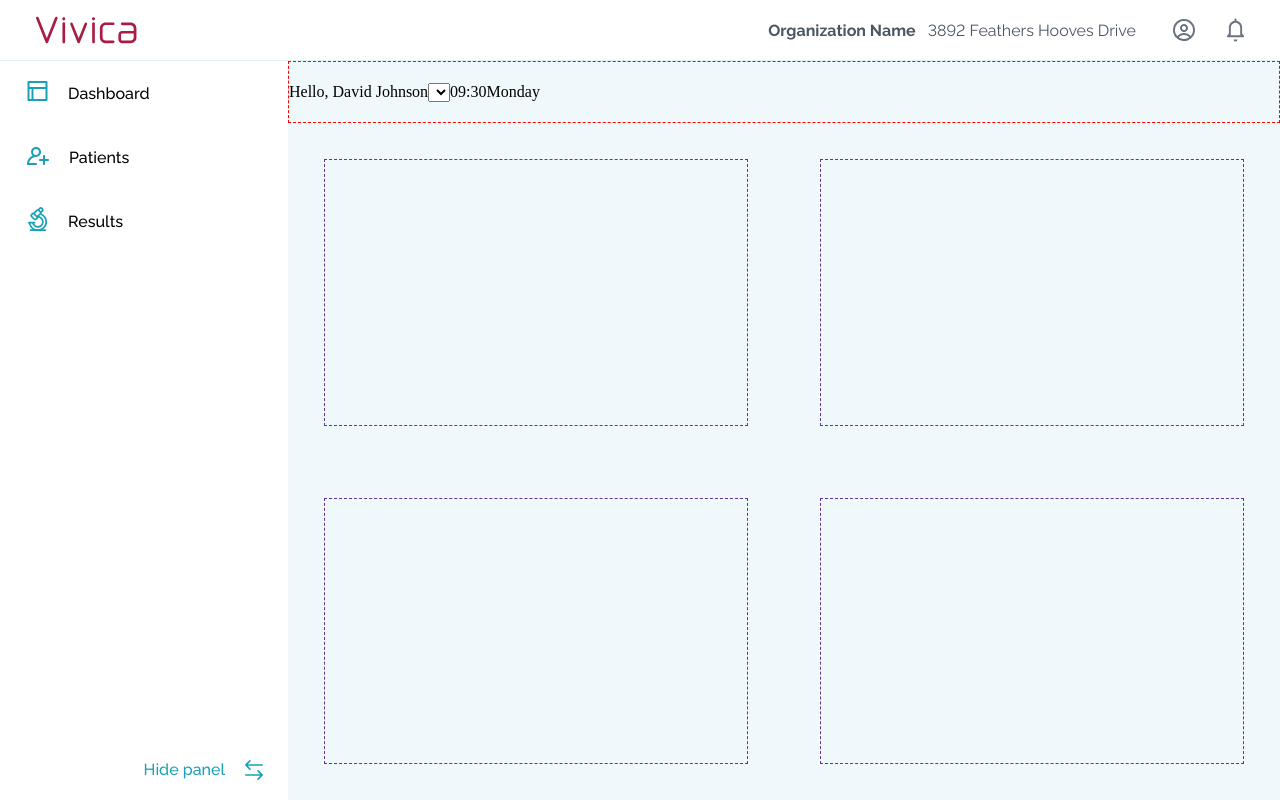
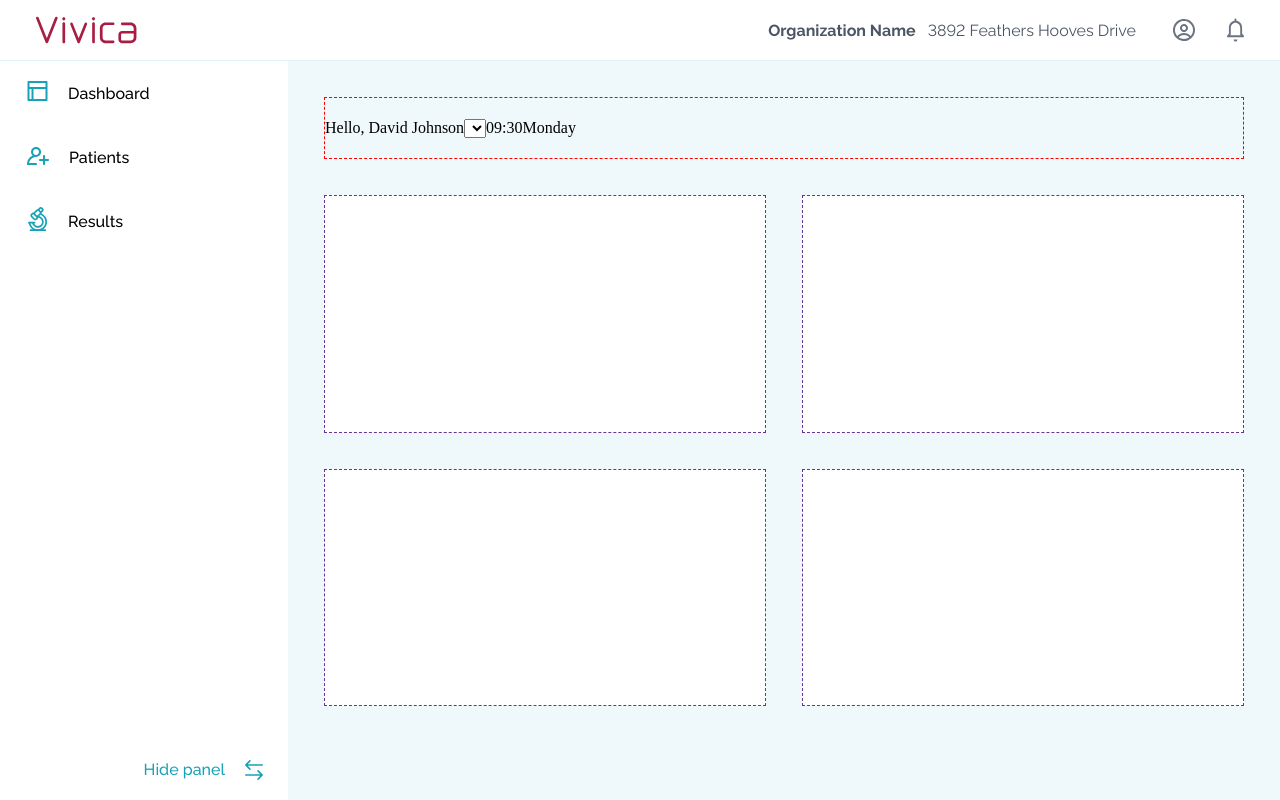
Before and after one commit to metalheadpnz/vivica, a React (Create React App) app: page / in a window 1280 px wide. Built offline with nearby package versions, Linux system fonts and the light colour scheme.

Commit message:
dashboard in process

```diff
--- a/src/pages/Dashboard/Dashboard.module.scss
+++ b/src/pages/Dashboard/Dashboard.module.scss
@@ -6,15 +6,16 @@
 
 .row {
   display: flex;
-  flex-grow: 1;
-
+  height: calc(50% - 96px);
+  margin-left: 36px;
 }
 
 .card {
   border: 1px dashed rebeccapurple;
   flex-grow: 1;
-  margin: 36px;
+  margin: 0 36px 36px 0;
   min-width: 200px;
+  background-color: #fff;
 }
 
 .header {
@@ -22,4 +23,15 @@
   border: 1px dashed red;
   height: 60px;
   align-items: center;
+  margin: 36px;
+
+  display: flex;
 }
+
+.left{
+
+}
+
+.right{
+
+}
--- a/src/pages/Dashboard/Dashboard.tsx
+++ b/src/pages/Dashboard/Dashboard.tsx
@@ -1,6 +1,7 @@
 import React from 'react';
 import s from './Dashboard.module.scss'
 import {DashBoardsCard} from "./components/DashBoardCard/DashBoardsCard";
+import {DashboardHeader} from "./components/DashBoardCard/DashboardHeader";
 
 const cards: DashBoardsCard[] = [
     {
@@ -41,17 +42,7 @@ export const Dashboard = () => {
     return (
 
         <div className={s.wrap}>
-            <div className={s.header}>
-                <div>
-                    <span>Hello, </span>
-                    <span>David Johnson</span>
-                </div>
-                <div>
-                    <select name="date" id="">date</select>
-                    <span>09:30</span>
-                    <span>Monday</span>
-                </div>
-            </div>
+            <DashboardHeader/>
             <div className={s.row}>
                 <div className={s.card}></div>
                 <div className={s.card}></div>
--- /dev/null
+++ b/src/pages/Dashboard/components/DashBoardCard/DashboardHeader.tsx
@@ -0,0 +1,18 @@
+import React from 'react';
+import s from "../../Dashboard.module.scss";
+
+export const DashboardHeader = () => {
+    return (
+        <div className={s.header}>
+            <div className={s.left}>
+                <span>Hello, </span>
+                <span>David Johnson</span>
+            </div>
+            <div className={s.right}>
+                <select name="date" id="">date</select>
+                <span>09:30</span>
+                <span>Monday</span>
+            </div>
+        </div>
+    );
+}
```
